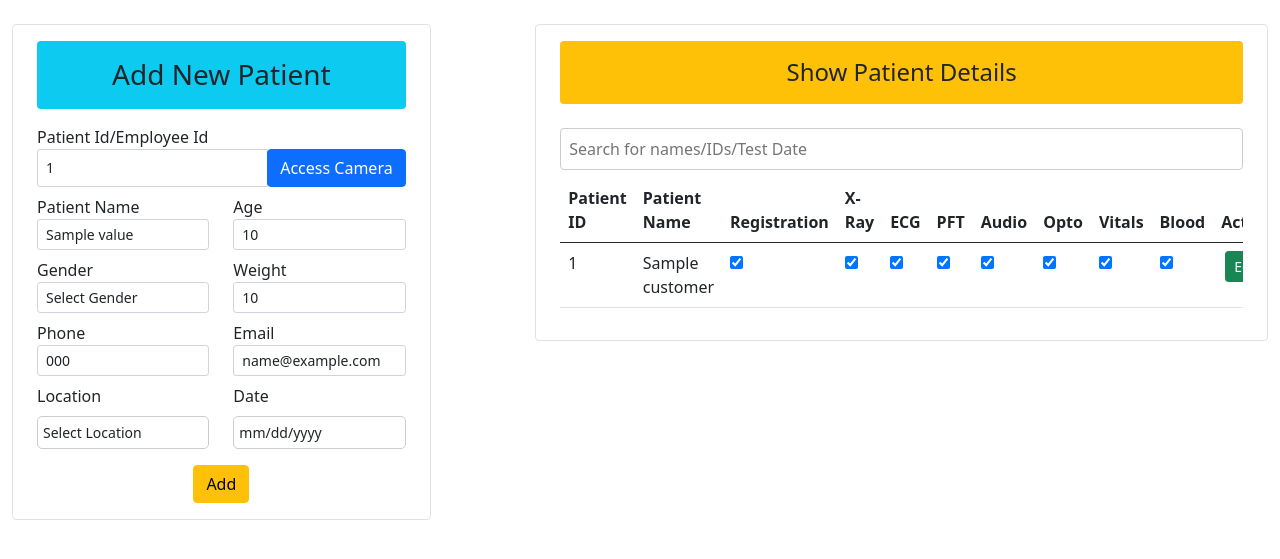
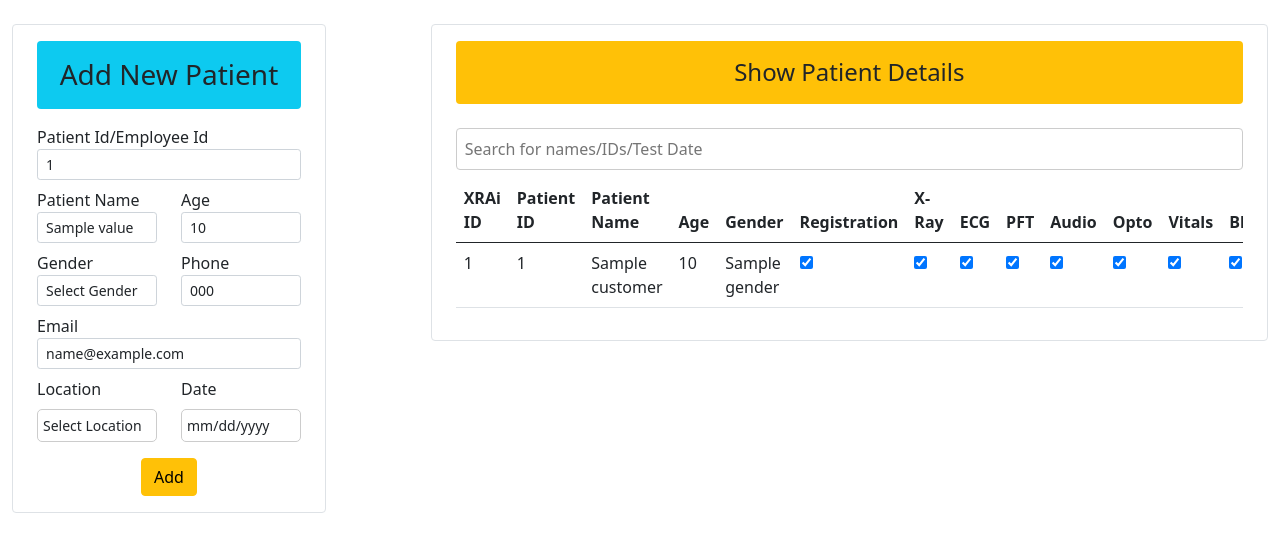
Before and after one commit to hiteshmishra5/qr_code, a Django app: template store/templates/form.html in a window 1280 px wide. Shown: the part 63-622 px from the top of the page. Run offline with Django 3.2, Linux system fonts and the light colour scheme; the template is opened without the code that fills it: most values are stand-ins (such as "Sample title", 1, 10 or a date in 2020).

Commit message:
Update form.html

```diff
--- a/store/templates/form.html
+++ b/store/templates/form.html
@@ -175,7 +175,7 @@
     <div class = "scrollable-container">
     <div class = "p-4">
     <div class = "row">
-        <div class = "col-lg-4 border rounded px-4 py-3">
+        <div class = "col-lg-3 border rounded px-4 py-3">
             <div class = "col">
                 <div class = "text-center">
                     <h3 class= "text-center bg-info alert">Add New Patient</h3>
@@ -192,12 +192,7 @@
                     <div class="row form-group mt-2">
                          <div class="col">
                             <label>Patient Id/Employee Id</label>
-                            <div class="input-group">
-                                <input required type="text" name="patient_id" id="patient_id" value="{{ value.patient_id }}" class="form-control form-control-sm">
-                                <div class="input-group-append">
-                                    <button type="button" class="btn btn-primary" onclick="accessCamera()">Access Camera</button>
-                                </div>
-                            </div>
+                             <input type="text" name="patient_id" id="patient_id" value="{{ value.patient_id }}" class="form-control form-control-sm">
                         </div>
                     </div>
 
@@ -229,22 +224,17 @@
                             </select>
                         </div>
                       </div>
-                      <div class = 'col'>
-                        <div class="form-group mt-2">
-                          <label >Weight</label>
-                          <input required type="number" name="weight" value = "{{values.weight}}" class="form-control form-control-sm">
-                        </div>
-                      </div>
-                    </div>
-
-                    <!--phone and email -->
-                    <div class = "row">
                         <div class = "col">
                             <div class="form-group mt-2">
                                 <label >Phone</label>
                                 <input required type="text" name="phone" value = "{{values.phone}}" class="form-control form-control-sm" placeholder="9988776655">
                             </div>
                         </div>
+                    </div>
+
+                    <!--phone and email -->
+                    <div class = "row">
+
                         <div class = "col">
                             <div class="form-group mt-2">
                                 <label >Email</label>
@@ -279,7 +269,7 @@
             </div>
         </div>
 
-        <div class="col-sm-7 border rounded px-4 py-3 offset-sm-1" style="position: sticky; top: 0; height: fit-content;">
+        <div class="col-sm-8 border rounded px-4 py-3 offset-sm-1" style="position: sticky; top: 0; height: fit-content;">
             <div class="col">
             <h4 class="text-center bg-warning alert">Show Patient Details</h4>
             <div class='search-google'>
@@ -295,8 +285,11 @@
                 <table class="table table-hover">
                     <thead class="header">
                     <tr class="sticky">
+                        <th class="sticky-header">XRAi ID</th>
                         <th class="sticky-header">Patient ID</th>
                       <th class="sticky-header">Patient Name</th>
+                      <th class="sticky-header">Age</th>
+                      <th class="sticky-header">Gender</th>
                       <th class="sticky-header">Registration</th>
                       <th class="sticky-header">X-Ray</th>
                       <th class="sticky-header">ECG</th>
@@ -305,8 +298,8 @@
                       <th class="sticky-header">Opto</th>
                       <th class="sticky-header">Vitals</th>
                         <th class="sticky-header">Blood</th>
+                        <th class="sticky-header">pathology</th>
                       <th class="sticky-header">Actions</th>
-
 
                     </tr>
                   </thead>
@@ -314,8 +307,11 @@
                   <tbody class="scrollable-body">
                     {% for customer in customers %}
                     <tr>
+                        <td>{{customer.xrai_id}}</td>
                         <td>{{ customer.patient_id }}</td>
                       <td>{{ customer.patient_name }}</td>
+                      <td>{{ customer.age }}</td>
+                      <td>{{ customer.gender }}</td>
                         <td>
                         <input type="checkbox" id="registration" name="registration+{{customer.patient_id}}" {% if customer.registration %}checked{% endif %}>
                       </td>
@@ -339,6 +335,9 @@
                       </td>
                       <td>
                         <input type="checkbox" id="sample_collection" name="sample_collection+{{customer.patient_id}}" {% if customer.sample_collection %}checked{% endif %}>
+                      </td>
+                        <td>
+                        <input type="checkbox" id="pathology" name="pathology+{{customer.patient_id}}" {% if customer.pathology %}checked{% endif %}>
                       </td>
                       <td>
                         <div class="d-flex">
@@ -403,28 +402,43 @@
         }
     </script>
 
-    <script>
-        function accessCamera() {
-            // Access the device camera
-            navigator.mediaDevices.getUserMedia({ video: true })
-                .then(function (stream) {
-                    // Get the video element
-                    var videoElement = document.createElement('video');
-                    // Set the stream as the source of the video element
-                    videoElement.srcObject = stream;
-                    // Play the video
-                    videoElement.play();
+<!--    <script>-->
+<!--        function accessCamera() {-->
+<!--            var constraints = {};-->
 
-                    // Append the video element to the body or any other container
-                    document.body.appendChild(videoElement);
-                })
-                .catch(function (error) {
-                    // Handle errors
-                    console.error('Error accessing the camera: ', error);
-                    alert('Error accessing the camera. Please make sure your device supports camera access and it is not blocked.');
-                });
-        }
-    </script>
+<!--            // Detect if the user is using a mobile device-->
+<!--            var isMobile = /Android|webOS|iPhone|iPad|iPod|BlackBerry|IEMobile|Opera Mini/i.test(navigator.userAgent);-->
+
+<!--            // If the user is on a mobile device, try to access the back camera-->
+<!--            if (isMobile) {-->
+<!--                constraints = { video: { facingMode: 'environment' } }; // Use 'environment' for back camera-->
+<!--            } else {-->
+<!--                // If not on a mobile device, try to access the front camera-->
+<!--                constraints = { video: { facingMode: 'user' } }; // Use 'user' for front camera-->
+<!--            }-->
+
+<!--            // Access the device camera-->
+<!--            navigator.mediaDevices.getUserMedia(constraints)-->
+<!--                .then(function (stream) {-->
+<!--                    // Get the video element-->
+<!--                    var videoElement = document.createElement('video');-->
+<!--                    // Set the stream as the source of the video element-->
+<!--                    videoElement.srcObject = stream;-->
+<!--                    // Play the video-->
+<!--                    videoElement.play();-->
+
+<!--                    // Append the video element to the body or any other container-->
+<!--                    document.body.appendChild(videoElement);-->
+<!--                })-->
+<!--                .catch(function (error) {-->
+<!--                    // Handle errors-->
+<!--                    console.error('Error accessing the camera: ', error);-->
+<!--                    alert('Error accessing the camera. Please make sure your device supports camera access and it is not blocked.');-->
+<!--                });-->
+<!--        }-->
+
+
+<!--    </script>-->
 
 
 
```
